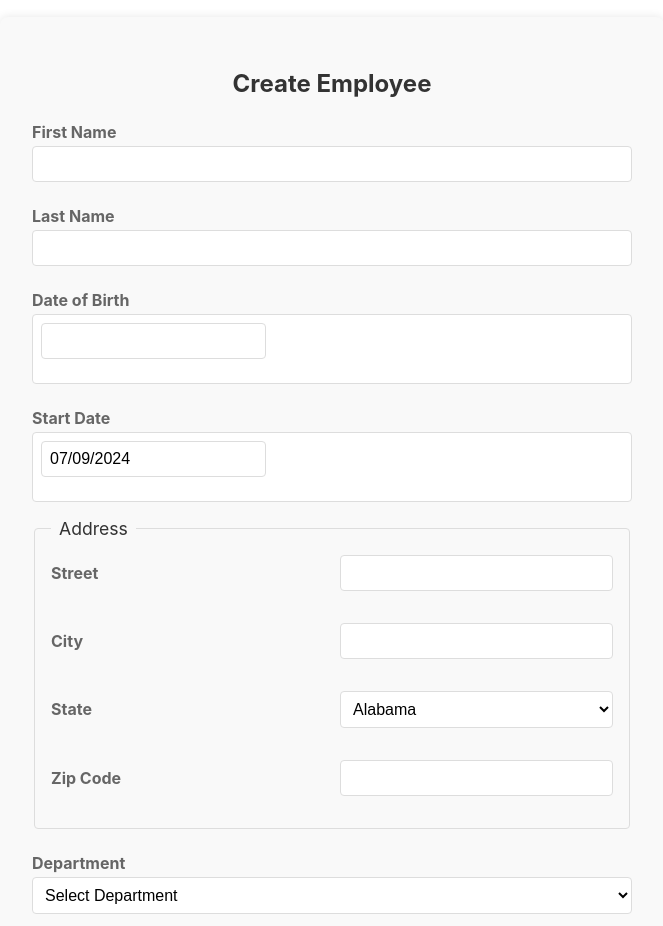
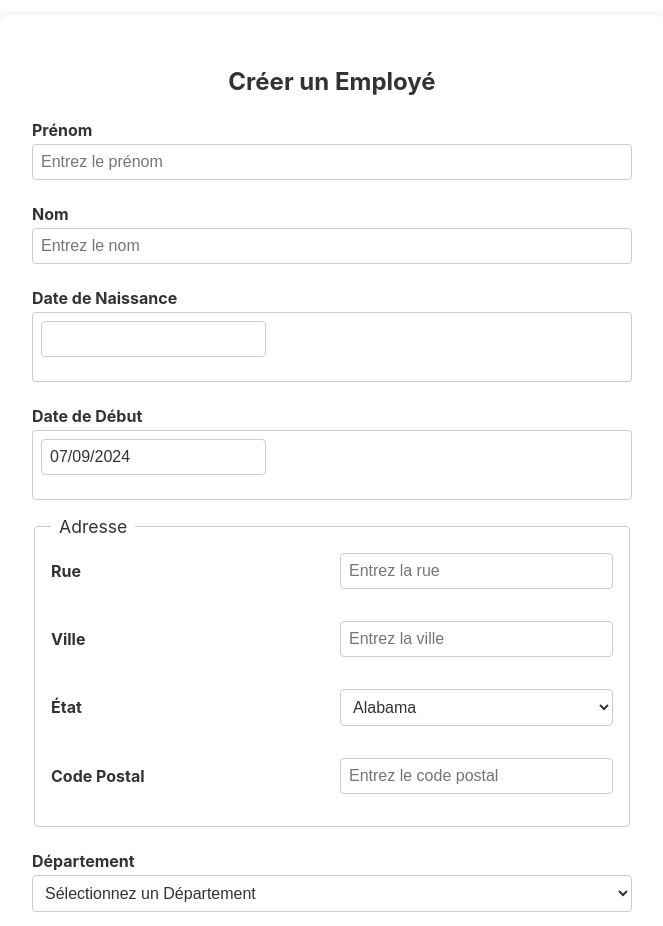
Before and after one commit to AhmaduLo/projet-14, a React (Create React App) app: page / in a window 1280 px wide. Shown: the part 120-1046 px from the top of the page, without its empty margins (308-971 px from the left). Built offline with nearby package versions, Linux system fonts and the light colour scheme.

Commit message:
correction accessiblite et performances du code

```diff
--- a/src/components/Formulaire.js
+++ b/src/components/Formulaire.js
@@ -6,246 +6,240 @@ import "react-datepicker/dist/react-datepicker.css";
 
 const Formulaire = (props) => {
   // Déclaration des états pour chaque champ du formulaire
-  const [firstName, setFirstName] = useState("");
-  const [lastName, setLastName] = useState("");
-  const [dateOfBirth, setDateOfBirth] = useState(null);
-  const [startDate, setStartDate] = useState(new Date());
-  const [department, setDepartment] = useState("");
-  const [street, setStreet] = useState("");
-  const [city, setCity] = useState("");
-  const [state, setState] = useState("AL"); // Valeur par défaut pour le champ State
-  const [zipCode, setZipCode] = useState("");
-  const [showModal, setShowModal] = useState(false);
-  const [errorMessage, setErrorMessage] = useState("");
-  const [errors, setErrors] = useState({});
+  const [prenom, setPrenom] = useState("");
+  const [nom, setNom] = useState("");
+  const [dateDeNaissance, setDateDeNaissance] = useState(null);
+  const [dateDebut, setDateDebut] = useState(new Date());
+  const [departement, setDepartement] = useState("");
+  const [rue, setRue] = useState("");
+  const [ville, setVille] = useState("");
+  const [etat, setEtat] = useState("AL"); // Valeur par défaut pour le champ État
+  const [codePostal, setCodePostal] = useState("");
+  const [afficherModal, setAfficherModal] = useState(false);
+  const [messageErreur, setMessageErreur] = useState("");
+  const [erreurs, setErreurs] = useState({});
 
   // Fonction pour réinitialiser les champs du formulaire
-  const resetForm = () => {
-    setFirstName("");
-    setLastName("");
-    setDateOfBirth(null);
-    setStartDate(new Date());
-    setDepartment("");
-    setStreet("");
-    setCity("");
-    setState("AL"); // Réinitialiser le champ State à sa valeur par défaut
-    setZipCode("");
-    setErrors({});
+  const reinitialiserFormulaire = () => {
+    setPrenom("");
+    setNom("");
+    setDateDeNaissance(null);
+    setDateDebut(new Date());
+    setDepartement("");
+    setRue("");
+    setVille("");
+    setEtat("AL"); // Réinitialiser le champ État à sa valeur par défaut
+    setCodePostal("");
+    setErreurs({});
   };
 
   // Fonction pour sauvegarder un employé dans le localStorage
-  const saveEmployee = () => {
-    const newErrors = {};
+  const sauvegarderEmploye = () => {
+    const nouvellesErreurs = {};
+    if (!prenom) nouvellesErreurs.prenom = true;
+    if (!nom) nouvellesErreurs.nom = true;
+    if (!dateDeNaissance) nouvellesErreurs.dateDeNaissance = true;
+    if (!dateDebut) nouvellesErreurs.dateDebut = true;
+    if (!rue) nouvellesErreurs.rue = true;
+    if (!ville) nouvellesErreurs.ville = true;
+    if (!etat) nouvellesErreurs.etat = true;
+    if (!departement) nouvellesErreurs.departement = true;
+    if (!codePostal) nouvellesErreurs.codePostal = true;
 
-    // Vérification que tous les champs sont remplis
-    if (!firstName) newErrors.firstName = true;
-    if (!lastName) newErrors.lastName = true;
-    if (!dateOfBirth) newErrors.dateOfBirth = true;
-    if (!startDate) newErrors.startDate = true;
-    if (!street) newErrors.street = true;
-    if (!city) newErrors.city = true;
-    if (!state) newErrors.state = true;
-    if (!department) newErrors.department = true;
-    if (!zipCode) newErrors.zipCode = true;
-
-    // Si des champs ne sont pas remplis, afficher un message d'erreur
-    if (Object.keys(newErrors).length > 0) {
-      setErrorMessage("Veuillez remplir tous les champs.");
-      setErrors(newErrors);
+    if (Object.keys(nouvellesErreurs).length > 0) {
+      setMessageErreur("Veuillez remplir tous les champs.");
+      setErreurs(nouvellesErreurs);
       return;
     }
 
-    // Vérification de l'âge (18 ans ou plus)
-    const age = differenceInYears(new Date(), dateOfBirth);
+    const age = differenceInYears(new Date(), dateDeNaissance);
     if (age < 18) {
-      setErrorMessage("L'employé doit avoir au moins 18 ans.");
-      setErrors({ dateOfBirth: true });
+      setMessageErreur("L'employé doit avoir au moins 18 ans.");
+      setErreurs({ dateDeNaissance: true });
       return;
     }
 
-    // Récupération des employés stockés ou initialisation d'un tableau vide
-    const employees = JSON.parse(localStorage.getItem("employees")) || [];
-    // Création d'un objet représentant l'employé
-    const employee = {
-      firstName,
-      lastName,
-      dateOfBirth: dateOfBirth.toLocaleDateString(),
-      startDate: startDate.toLocaleDateString(),
-      department,
-      street,
-      city,
-      state,
-      zipCode,
+    const employes = JSON.parse(localStorage.getItem("employes")) || [];
+    const employe = {
+      prenom,
+      nom,
+      dateDeNaissance: dateDeNaissance.toLocaleDateString(),
+      dateDebut: dateDebut.toLocaleDateString(),
+      departement,
+      rue,
+      ville,
+      etat,
+      codePostal,
     };
-    // Ajout de l'employé au tableau et stockage dans le localStorage
-    employees.push(employee);
-    localStorage.setItem("employees", JSON.stringify(employees));
-    // Affichage du modal de confirmation
-    setShowModal(true);
-    // Réinitialisation du message d'erreur
-    setErrorMessage("");
-    resetForm();
+    employes.push(employe);
+    localStorage.setItem("employes", JSON.stringify(employes));
+    setAfficherModal(true);
+    setMessageErreur("");
+    reinitialiserFormulaire();
   };
 
   // Fonction pour fermer le modal et réinitialiser le formulaire
-  const closeModal = () => {
-    setShowModal(false);
-    resetForm();
+  const fermerModal = () => {
+    setAfficherModal(false);
+    reinitialiserFormulaire();
   };
 
   return (
     <div className="container">
-      <h2>Create Employee</h2>
-      <form id="create-employee">
-        <label htmlFor="first-name">First Name</label>
+      <h2>Créer un Employé</h2>
+      <form id="creer-employe">
+        <label htmlFor="prenom">Prénom</label>
         <input
           type="text"
-          id="first-name"
-          aria-label="First Name"
-          value={firstName}
+          id="prenom"
+          placeholder="Entrez le prénom"
+          value={prenom}
           onChange={(e) => {
-            setFirstName(e.target.value);
+            setPrenom(e.target.value);
             if (e.target.value)
-              setErrors((prev) => ({ ...prev, firstName: false }));
+              setErreurs((prev) => ({ ...prev, prenom: false }));
           }}
-          className={errors.firstName ? "error-border" : ""}
+          className={erreurs.prenom ? "error-border" : ""}
         />
 
-        <label htmlFor="last-name">Last Name</label>
+        <label htmlFor="nom">Nom</label>
         <input
           type="text"
-          id="last-name"
-          aria-label="Last Name"
-          value={lastName}
+          id="nom"
+          placeholder="Entrez le nom"
+          value={nom}
           onChange={(e) => {
-            setLastName(e.target.value);
-            if (e.target.value)
-              setErrors((prev) => ({ ...prev, lastName: false }));
+            setNom(e.target.value);
+            if (e.target.value) setErreurs((prev) => ({ ...prev, nom: false }));
           }}
-          className={errors.lastName ? "error-border" : ""}
+          className={erreurs.nom ? "error-border" : ""}
         />
 
-        <label htmlFor="date-of-birth">Date of Birth</label>
+        <label htmlFor="date-de-naissance">Date de Naissance</label>
         <DatePicker
-          selected={dateOfBirth}
+          id="date-de-naissance"
+          selected={dateDeNaissance}
           onChange={(date) => {
-            setDateOfBirth(date);
-            if (date) setErrors((prev) => ({ ...prev, dateOfBirth: false }));
+            setDateDeNaissance(date);
+            if (date)
+              setErreurs((prev) => ({ ...prev, dateDeNaissance: false }));
           }}
           dateFormat="MM/dd/yyyy"
           maxDate={new Date()}
           showYearDropdown
           scrollableYearDropdown
-          aria-label="Date of Birth"
-          className={errors.dateOfBirth ? "error-border" : ""}
+          className={erreurs.dateDeNaissance ? "error-border" : ""}
         />
 
-        <label htmlFor="start-date">Start Date</label>
+        <label htmlFor="date-debut">Date de Début</label>
         <DatePicker
-          selected={startDate}
+          id="date-debut"
+          selected={dateDebut}
           onChange={(date) => {
-            setStartDate(date);
-            if (date) setErrors((prev) => ({ ...prev, startDate: false }));
+            setDateDebut(date);
+            if (date) setErreurs((prev) => ({ ...prev, dateDebut: false }));
           }}
           dateFormat="MM/dd/yyyy"
-          aria-label="Start Date"
-          className={errors.startDate ? "error-border" : ""}
+          className={erreurs.dateDebut ? "error-border" : ""}
         />
 
-        <fieldset className="address">
-          <legend>Address</legend>
-          <label htmlFor="street">Street</label>
+        <fieldset className="adresse">
+          <legend>Adresse</legend>
+          <label htmlFor="rue">Rue</label>
           <input
-            id="street"
+            id="rue"
+            placeholder="Entrez la rue"
             type="text"
-            aria-label="Street"
-            value={street}
+            value={rue}
             onChange={(e) => {
-              setStreet(e.target.value);
+              setRue(e.target.value);
               if (e.target.value)
-                setErrors((prev) => ({ ...prev, street: false }));
+                setErreurs((prev) => ({ ...prev, rue: false }));
             }}
-            className={errors.street ? "error-border" : ""}
+            className={erreurs.rue ? "error-border" : ""}
           />
 
-          <label htmlFor="city">City</label>
+          <label htmlFor="ville">Ville</label>
           <input
-            id="city"
+            id="ville"
+            placeholder="Entrez la ville"
             type="text"
-            aria-label="City"
-            value={city}
+            value={ville}
             onChange={(e) => {
-              setCity(e.target.value);
+              setVille(e.target.value);
               if (e.target.value)
-                setErrors((prev) => ({ ...prev, city: false }));
+                setErreurs((prev) => ({ ...prev, ville: false }));
             }}
-            className={errors.city ? "error-border" : ""}
+            className={erreurs.ville ? "error-border" : ""}
           />
 
-          <label htmlFor="state">State</label>
+          <label htmlFor="etat">État</label>
           <StateSelect
-            id="state"
-            value={state}
-            aria-label="State"
+            id="etat"
+            value={etat}
             onChange={(e) => {
-              setState(e.target.value);
+              setEtat(e.target.value);
               if (e.target.value)
-                setErrors((prev) => ({ ...prev, state: false }));
+                setErreurs((prev) => ({ ...prev, etat: false }));
             }}
-            className={errors.state ? "error-border" : ""}
+            className={erreurs.etat ? "error-border" : ""}
           />
 
-          <label htmlFor="zip-code">Zip Code</label>
+          <label htmlFor="code-postal">Code Postal</label>
           <input
-            id="zip-code"
+            id="code-postal"
+            placeholder="Entrez le code postal"
             type="text"
-            aria-label="Zip Code"
-            value={zipCode}
+            value={codePostal}
             onChange={(e) => {
-              setZipCode(e.target.value);
+              setCodePostal(e.target.value);
               if (e.target.value)
-                setErrors((prev) => ({ ...prev, zipCode: false }));
+                setErreurs((prev) => ({ ...prev, codePostal: false }));
             }}
-            className={errors.zipCode ? "error-border" : ""}
+            className={erreurs.codePostal ? "error-border" : ""}
           />
         </fieldset>
 
-        <label htmlFor="department">Department</label>
+        <label htmlFor="departement">Département</label>
         <select
-          id="department"
-          aria-label="Department"
-          value={department}
+          id="departement"
+          value={departement}
           onChange={(e) => {
-            setDepartment(e.target.value);
+            setDepartement(e.target.value);
             if (e.target.value)
-              setErrors((prev) => ({ ...prev, department: false }));
+              setErreurs((prev) => ({ ...prev, departement: false }));
           }}
-          className={errors.department ? "error-border" : ""}
+          className={erreurs.departement ? "error-border" : ""}
         >
-          <option value="">Select Department</option>
-          <option value="Sales">Sales</option>
+          <option value="">Sélectionnez un Département</option>
+          <option value="Ventes">Ventes</option>
           <option value="Marketing">Marketing</option>
-          <option value="Engineering">Engineering</option>
-          <option value="Human Resources">Human Resources</option>
-          <option value="Legal">Legal</option>
+          <option value="Ingénierie">Ingénierie</option>
+          <option value="Ressources Humaines">Ressources Humaines</option>
+          <option value="Juridique">Juridique</option>
         </select>
       </form>
-      <button type="button" aria-label="Save Employee" onClick={saveEmployee}>
-        Save
+      <button
+        className="btnSave"
+        type="button"
+        aria-label="Enregistrer l'Employé"
+        onClick={sauvegarderEmploye}
+      >
+        Enregistrer
       </button>
-      {errorMessage && <p className="error-message">{errorMessage}</p>}
-      {showModal && (
+      {messageErreur && <p className="error-message">{messageErreur}</p>}
+      {afficherModal && (
         <div className="modal" role="dialog" aria-modal="true">
           <div className="modal-content">
             <span
               className="close"
-              onClick={closeModal}
+              onClick={fermerModal}
               role="button"
-              aria-label="Close"
+              aria-label="Fermer"
             >
               &times;
             </span>
-            <p>Employee Created!</p>
+            <p>Employé Créé !</p>
           </div>
         </div>
       )}
--- a/src/components/ListeEmployer.js
+++ b/src/components/ListeEmployer.js
@@ -1,6 +1,6 @@
 import React, { useState, useEffect } from 'react';
 
-const ListeeEmployer = () => {
+const ListeEmployer = () => {
   const [employees, setEmployees] = useState([]);
   const [currentPage, setCurrentPage] = useState(1);
   const [employeesPerPage] = useState(10); // Nombre d'employés par page
@@ -95,4 +95,4 @@ const ListeeEmployer = () => {
   );
 };
 
-export default ListeeEmployer;
+export default ListeEmployer;
--- a/src/styles/components/formulaire.scss
+++ b/src/styles/components/formulaire.scss
@@ -2,17 +2,18 @@
   max-width: 600px;
   margin: 0 auto;
   padding: 2rem;
-    background-color: #f9f9f9;
+  background-color: #ffffff; /* Changer le fond à blanc pour un meilleur contraste */
   border-radius: 8px;
   box-shadow: 0 0 10px rgba(0, 0, 0, 0.1);
 
   .error-border {
-      border: 2px solid red;
+    border: 2px solid #ff0000; /* Utiliser un rouge vif pour les bordures d'erreur */
   }
+
   h2 {
     text-align: center;
     margin-bottom: 1rem;
-      color: #333;
+    color: #333333; /* Utiliser un gris foncé pour un meilleur contraste */
   }
 
   form {
@@ -21,17 +22,20 @@
 
     label {
       margin: 0.5rem 0 0.25rem;
-        color: #666;
+      color: #333333; /* Utiliser un gris foncé pour les labels */
       font-weight: bold;
     }
 
-      input, select, .react-datepicker-wrapper {
+    input,
+    select,
+    .react-datepicker-wrapper {
       padding: 0.5rem;
       margin-bottom: 1rem;
-        border: 1px solid #ddd;
+      border: 1px solid #cccccc; /* Utiliser une bordure légèrement plus foncée */
       border-radius: 4px;
       font-size: 1rem;
-        background-color: #fff;
+      background-color: #ffffff; /* Couleur de fond blanche pour les entrées */
+      color: #333333; /* Couleur du texte foncée pour les entrées */
 
       &:focus {
         border-color: #007bff;
@@ -41,7 +45,7 @@
     }
 
     fieldset {
-        border: 1px solid #ddd;
+      border: 1px solid #cccccc; /* Utiliser une bordure légèrement plus foncée */
       border-radius: 4px;
       padding: 1rem;
       margin-bottom: 1rem;
@@ -52,7 +56,7 @@
       legend {
         padding: 0 0.5rem;
         font-size: 1.1rem;
-          color: #333;
+        color: #333333; /* Utiliser un gris foncé pour les légendes */
       }
 
       label {
@@ -60,31 +64,36 @@
         grid-column: span 1;
       }
 
-        input, select {
+      input,
+      select {
         grid-column: span 1;
       }
     }
 
-      .address label[for="state"], .address label[for="zip-code"] {
+    .address label[for="state"],
+    .address label[for="zip-code"] {
       grid-column: span 1;
     }
 
-      .address select#state, .address input#zip-code {
+    .address select#state,
+    .address input#zip-code {
       grid-column: span 1;
+    }
   }
 
   button {
     padding: 0.75rem;
     font-size: 1rem;
-        color: #fff;
-        background-color: #007bff;
+    color: #ffffff; /* Couleur du texte blanche */
+    background-color: #007bff; /* Couleur de fond bleue */
     border: none;
     border-radius: 4px;
     cursor: pointer;
+    font-weight: bold;
+    color: black;
 
     &:hover {
-          background-color: #0056b3;
-        }
+      background-color: #0056b3; /* Couleur de fond bleue foncée au survol */
     }
   }
 }
@@ -101,12 +110,13 @@
   align-items: center;
 
   .modal-content {
-      background-color: #fff;
+    background-color: #ffffff; /* Fond blanc pour le modal */
     padding: 20px;
     border-radius: 5px;
     width: 300px;
     text-align: center;
     position: relative;
+    color: #333333; /* Couleur du texte foncée */
 
     .close {
       position: absolute;
@@ -114,6 +124,11 @@
       right: 10px;
       font-size: 1.5rem;
       cursor: pointer;
+      color: #333333; /* Couleur du texte foncée */
     }
   }
 }
+
+.error-message {
+  color: #ff0000; /* Couleur rouge pour les messages d'erreur */
+}
--- a/src/styles/components/listeEmployer.scss
+++ b/src/styles/components/listeEmployer.scss
@@ -58,12 +58,12 @@
     background-color: #0056b3;
   }
   .pagination button:disabled {
-    background-color: #cccccc;
+    background-color: #2fc4ff;
     cursor: not-allowed;
   }
 
   .pagination .active {
-    background-color: #acacac; /* Couleur différente pour le bouton actif */
+    background-color: #141414; /* Couleur différente pour le bouton actif */
     font-weight: bold;
   }
 }
```
Also changed, not shown: src/components/Header.js (+10 -12 lines), src/styles/components/header.scss (+15 -10 lines). Lines whose indentation alone changed are shown as unchanged.
